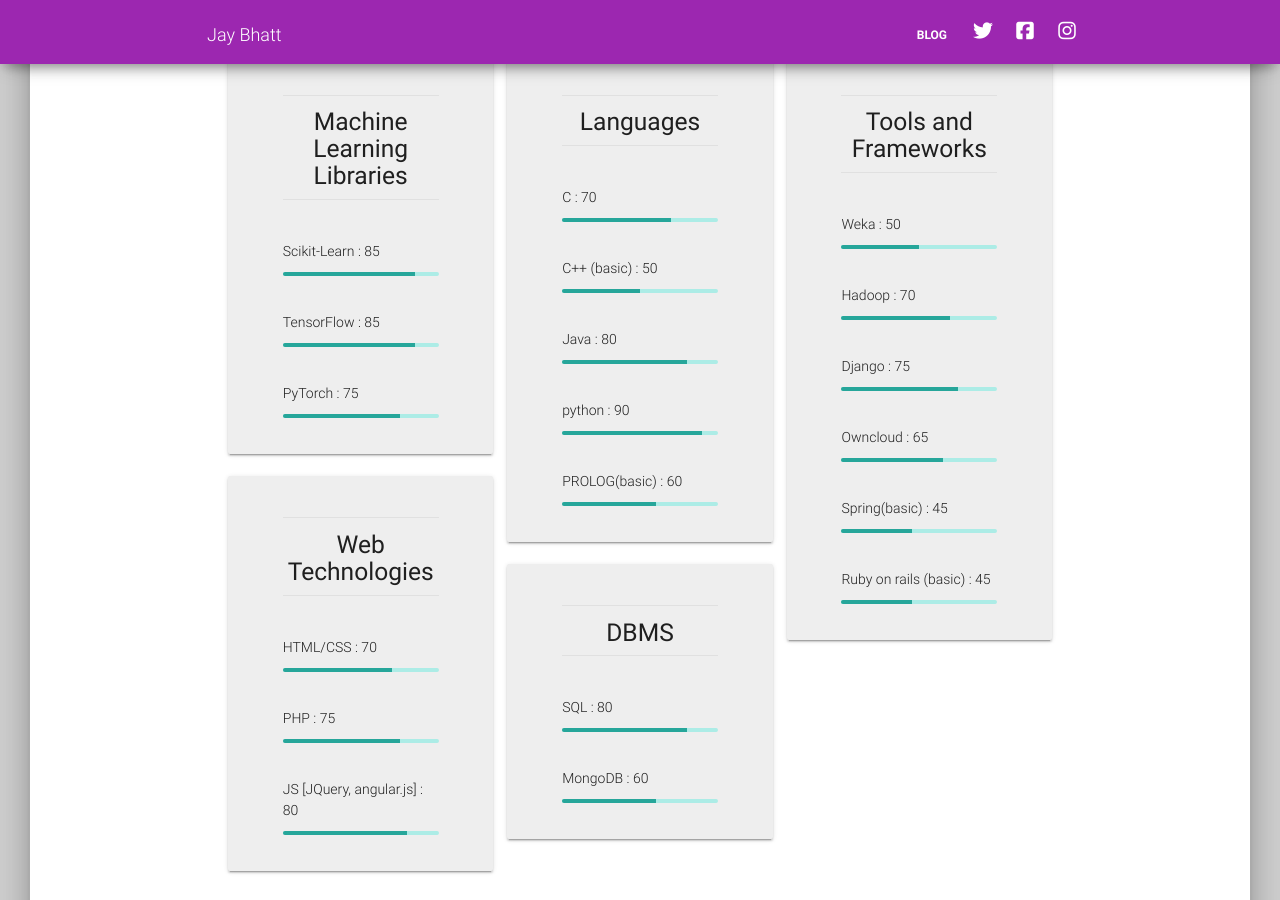
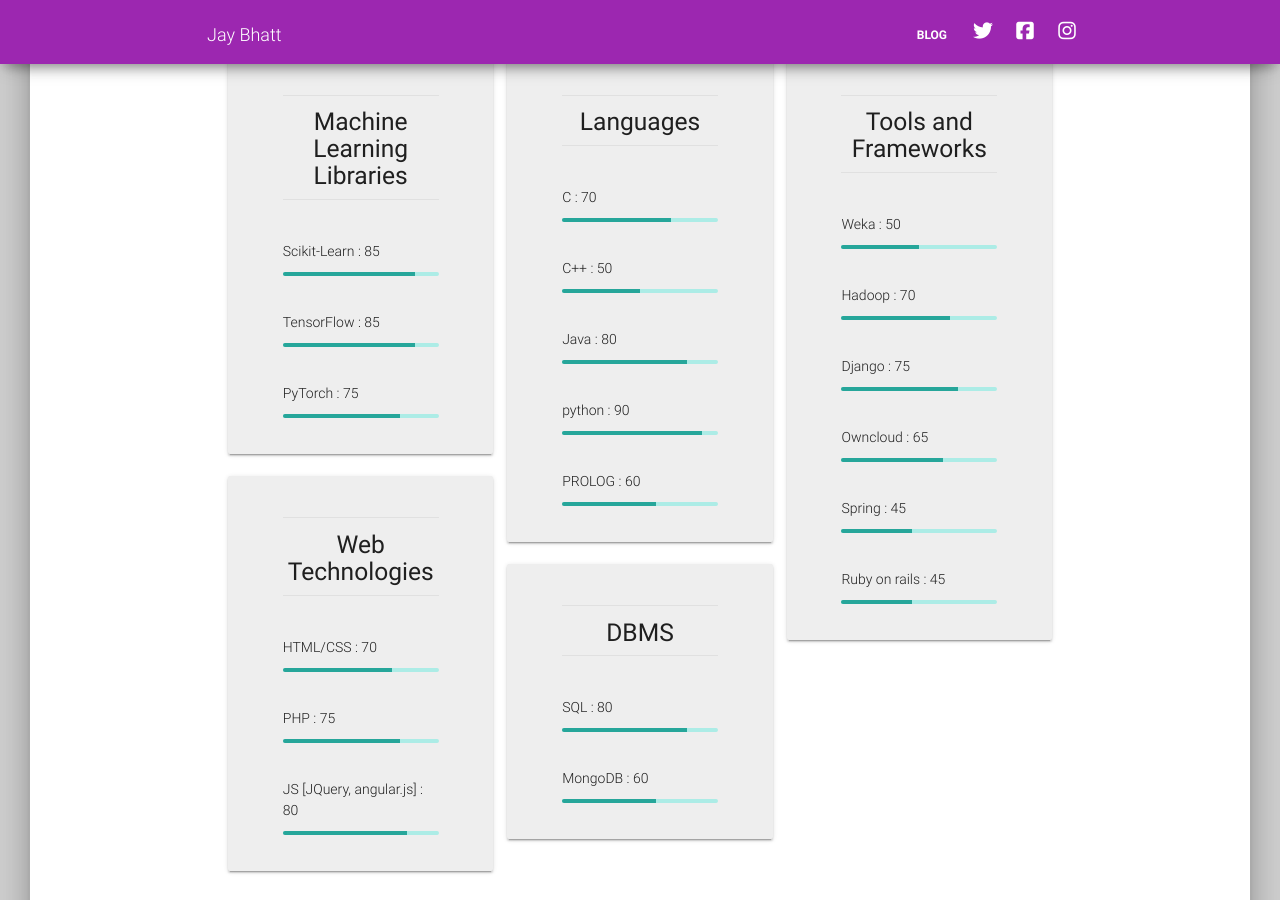
Before and after one commit to jay-z007/jay-z007.github.io, a Jekyll site: the page built from index.html, in a window 1280 px wide and 900 px high, scrolled down 973 px. Built offline with Jekyll 4.4.1, drawn with Linux system fonts in a browser that asks for light colours; nearby versions of some CDN libraries.

Commit message:
Removed "(basic)" from skills

```diff
--- a/_data/skills.yml
+++ b/_data/skills.yml
@@ -20,13 +20,13 @@
   list:
   - skill:  C
     exp: 70
-  - skill:  C++ (basic)
+  - skill:  C++
     exp: 50
   - skill:  Java
     exp: 80
   - skill:  python
     exp: 90
-  - skill:  PROLOG(basic)
+  - skill:  PROLOG
     exp: 60
 
 - type: DBMS
@@ -47,7 +47,7 @@
     exp:  75
   - skill:  Owncloud
     exp:  65
-  - skill:  Spring(basic)
+  - skill:  Spring
     exp:  45
-  - skill:  Ruby on rails (basic)
+  - skill:  Ruby on rails
     exp:  45
```
